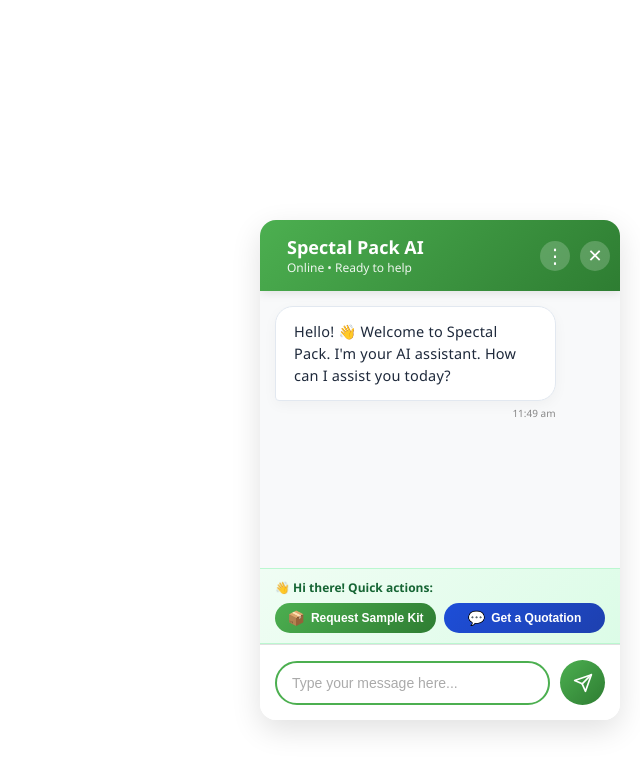
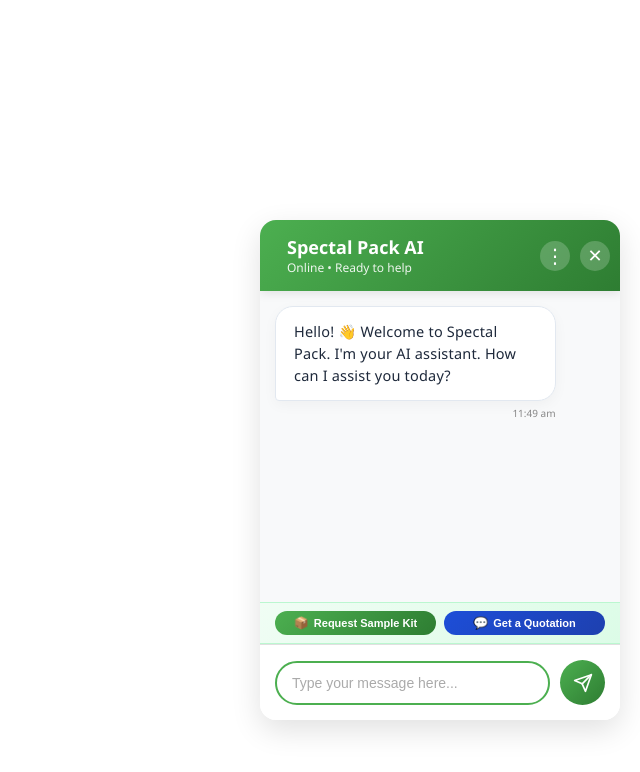
Before and after one commit to dharshanspectalpack/spectalpack-chatbot, a plain HTML site: page frontend/web-widget/index.html in a window 1280 px wide. Both pictures are taken after a click on the element 1225 px from the left and 750 px from the top of the page. Shown: the whole page, without its empty margins (640-1280 px from the left). Drawn offline with nearby package versions, Linux system fonts and the light colour scheme.

Commit message:
ui: remove welcome card title text, reduce CTA button size

```diff
--- a/frontend/web-widget/index.html
+++ b/frontend/web-widget/index.html
@@ -61,7 +61,6 @@
 
       <!-- Welcome Card — sits just above the input, vanishes on typing -->
       <div class="welcome-card" id="welcomeCard">
-        <p class="welcome-card-title">👋 Hi there! Quick actions:</p>
         <div class="welcome-card-btns">
           <button class="welcome-cta-btn sample-kit-cta" id="welcomeSampleKitBtn">
             <span class="wc-icon">📦</span>
--- a/frontend/web-widget/styles.css
+++ b/frontend/web-widget/styles.css
@@ -735,13 +735,13 @@
   background: linear-gradient(135deg, #f0fdf4 0%, #dcfce7 100%);
   border-top: 1px solid #bbf7d0;
   border-bottom: 1px solid #bbf7d0;
-  padding: 10px 15px;
+  padding: 8px 15px;
   display: flex;
   flex-direction: column;
-  gap: 7px;
+  gap: 0;
   transition: max-height 0.35s ease, opacity 0.3s ease, padding 0.3s ease;
   overflow: hidden;
-  max-height: 90px;
+  max-height: 52px;
   opacity: 1;
   flex-shrink: 0;
 }
@@ -770,11 +770,11 @@
   display: flex;
   align-items: center;
   justify-content: center;
-  gap: 6px;
-  padding: 7px 10px;
-  border-radius: 20px;
+  gap: 5px;
+  padding: 5px 8px;
+  border-radius: 16px;
   border: none;
-  font-size: 12px;
+  font-size: 11px;
   font-weight: 600;
   cursor: pointer;
   transition: all 0.2s ease;
@@ -796,7 +796,7 @@
   opacity: 0.92;
 }
 
-.wc-icon { font-size: 14px; }
+.wc-icon { font-size: 12px; }
 
 /* ============================================
          QUICK ACTION BUTTONS (left of input)
```
